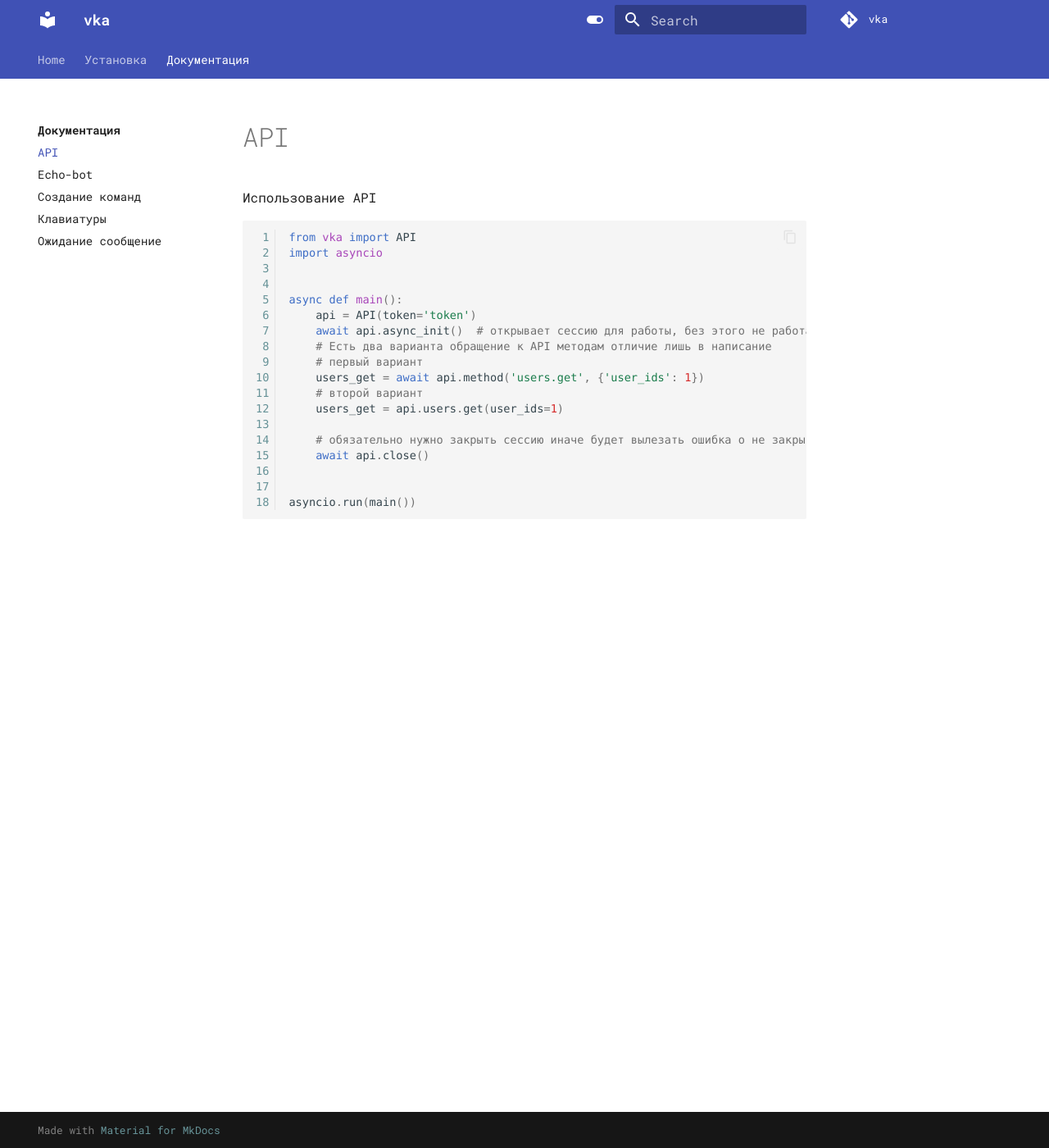
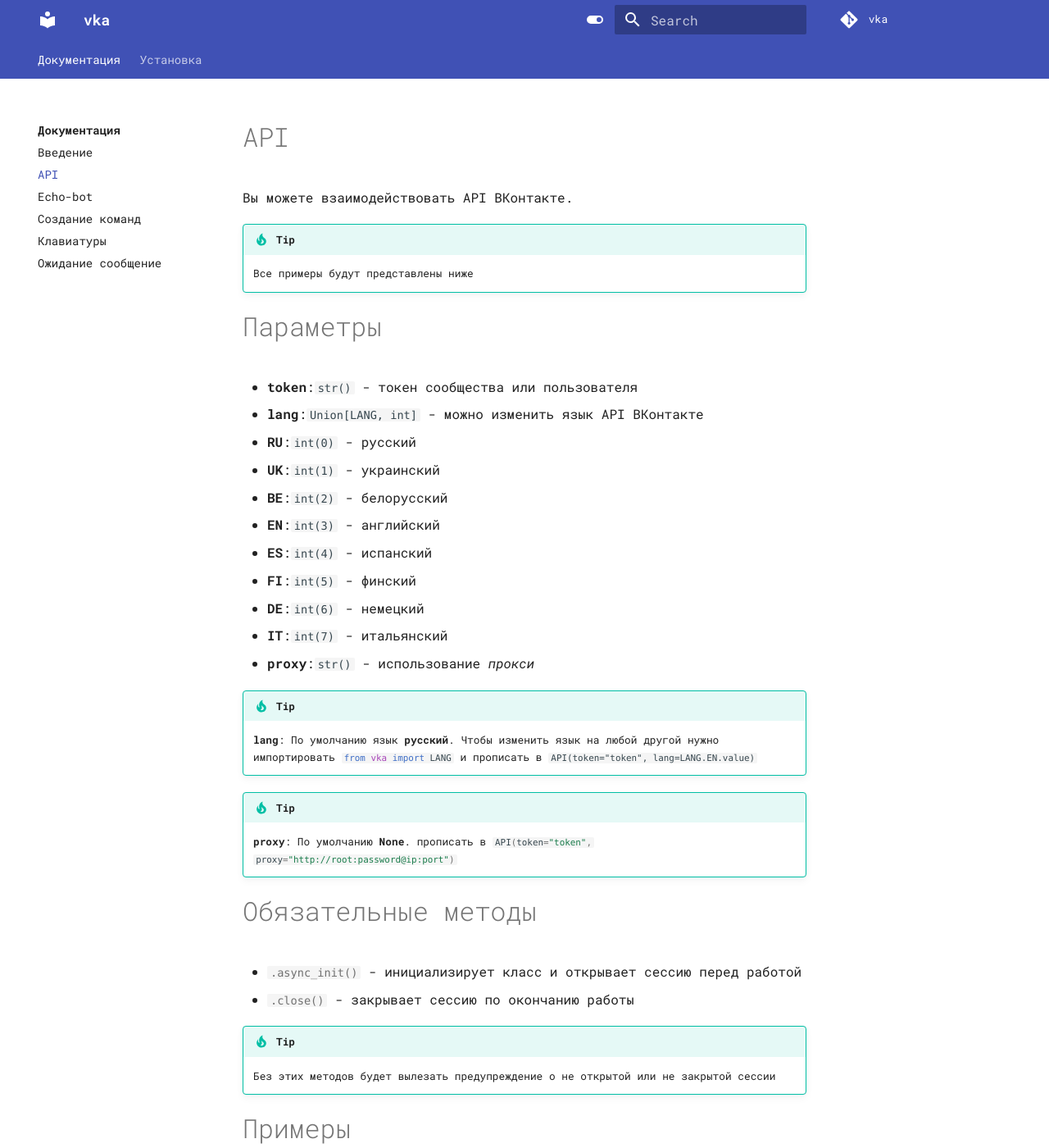
Before and after one commit to MrCreEper002/vka, an MkDocs documentation site: the page built from docs/docs/api.md, in a window 1280 px wide and 1400 px high. Shown: the whole window at 82% size. Built offline with MkDocs 1.6.1 and Material for MkDocs 9.7.7, drawn with Linux system fonts in a browser that asks for light colours; some web fonts are replaced; comment, search, counter and statistics services are not loaded; some of the changed text lies outside the part shown.

Commit message:
update docs

````diff
--- a/docs/docs/api.md
+++ b/docs/docs/api.md
@@ -1,7 +1,40 @@
 # API
 
-Использование API
+Вы можете взаимодействовать API ВКонтакте.
+!!! Tip
+    Все примеры будут представлены ниже
 
+# Параметры
+* __token__:`str()` - токен сообщества или пользователя
+* __lang__:`Union[LANG, int]` - можно изменить язык API ВКонтакте
+  * __RU__:`int(0)` - русский
+  * __UK__:`int(1)` - украинский
+  * __BE__:`int(2)` - белорусский
+  * __EN__:`int(3)` - английский
+  * __ES__:`int(4)` - испанский
+  * __FI__:`int(5)` - финский
+  * __DE__:`int(6)` - немецкий
+  * __IT__:`int(7)` - итальянский
+* __proxy__:`str()` - использование _прокси_
+
+!!! Tip
+    __lang__: По умолчанию язык **русский**. Чтобы изменить язык на любой другой нужно импортировать `from vka import LANG` и прописать в `API(token="token", lang=LANG.EN.value)`
+
+!!! Tip
+    __proxy__: По умолчанию **None**. прописать в `API(token="token", proxy="http://root:password@ip:port")`
+
+# Обязательные методы
+
+* `.async_init()` - инициализирует класс и открывает сессию перед работой
+* `.close()` - закрывает сессию по окончанию работы
+
+!!! Tip
+    Без этих методов будет вылезать предупреждение о не открытой или не закрытой сессии
+
+
+# Примеры
+
+### Использование запросов к API ВКонтакте
 ```python
 from vka import API
 import asyncio
--- a/mkdocs.yml
+++ b/mkdocs.yml
@@ -16,15 +16,16 @@ remote_branch: "master"
 
 # Site's content
 nav:
-    - Home: index.md
-    - Установка: installation.md
     - Документация:
+        - index.md
         - Введение: docs/index.md
         - API: docs/api.md
         - Echo-bot: docs/echo.md
         - Создание команд: docs/command-arguments.md
         - Клавиатуры: docs/keyboard.md
         - Ожидание сообщение: docs/receive_new_message.md
+    - Установка: installation.md
+
 
 
 theme:
@@ -99,6 +100,3 @@ extra_css:
 extra_javascript:
     - js/termynal.js
     - js/custom.js
-
-#extra_css:
-#  - css/style.css
````
Also changed, not shown: docs/docs/index.md (+2 -2 lines), docs/index.md (+1 -1 lines), 1 other file.
